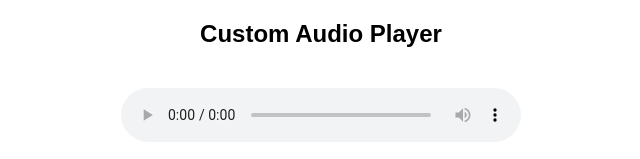
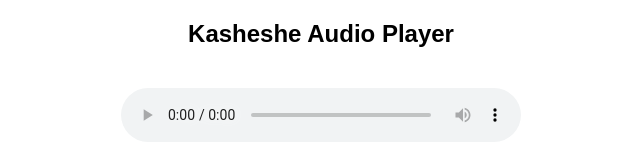
Before and after one commit to masomodigital/mutulani, a plain HTML site: page index.html in a window 1280 px wide. Shown: the top 159 px of the page, without its empty margins (319-959 px from the left). Drawn offline with Linux system fonts and the light colour scheme.

Commit message:
Update index.html

```diff
--- a/index.html
+++ b/index.html
@@ -25,7 +25,7 @@
     </style>
 </head>
 <body>
-    <h2>Custom Audio Player</h2>
+    <h2>Kasheshe Audio Player</h2>
     <audio id="audioPlayer" controls>
         <source id="audioSource" src="https://archive.org/download/mutulani-5-nakoma-ilovi/Mutulani%205%20nakoma%20ilovi.mp3" type="audio/mpeg">
         Your browser does not support the audio element.
```
